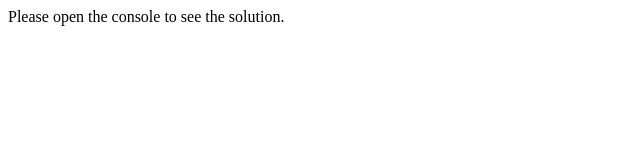
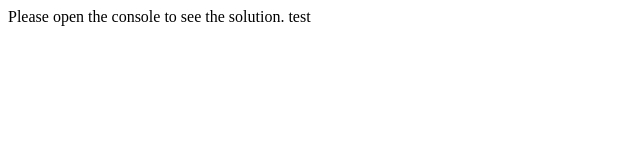
Before and after one commit to lukatarman/Creatim-exercises, a plain HTML site: page exercise-1/index.html in a window 1280 px wide. Shown: the full height of the page, 0-640 px from the left. Drawn offline with Linux system fonts and the light colour scheme.

Commit message:
test commit

```diff
--- a/exercise-1/index.html
+++ b/exercise-1/index.html
@@ -7,7 +7,7 @@
     <title>Exercise #1</title>
   </head>
   <body>
-    Please open the console to see the solution.
+    Please open the console to see the solution. test
     <script src="main.js"></script>
   </body>
 </html>
```
